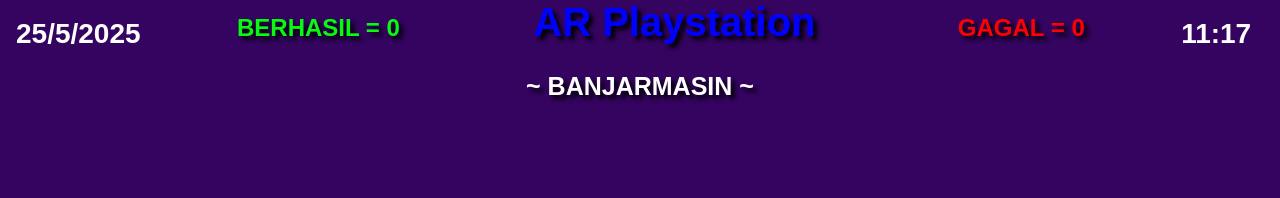
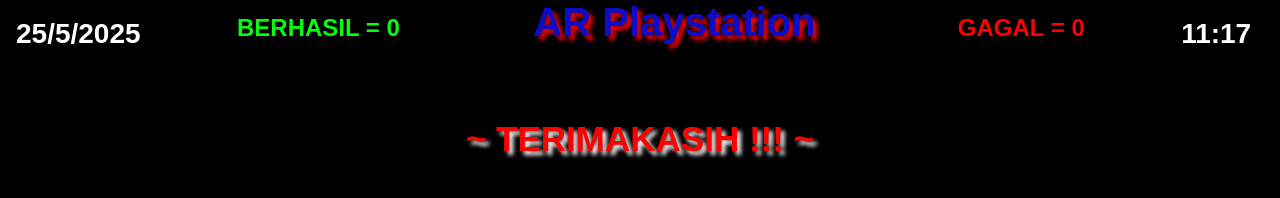
Before and after one commit to ARbjm672/arbjm672.github.io, a plain HTML site: page index.html in a window 1280 px wide. Drawn offline with Linux system fonts and the light colour scheme.

Commit message:
Add files via upload

```diff
--- a/index.html
+++ b/index.html
@@ -39,12 +39,13 @@ document.getElementById("clock").innerHTML = (Hour+":"+Minute);
   setInterval(showdate,0);
 </script>
 </head>
-<body onload="if(localStorage.cached672=='yes')setTimeout(load_goldhen24,50);" style='background-color:340460'>
+<body onload="if(localStorage.cached672=='yes')setTimeout(load_goldhen24,50);" style='background-color:black'>
 <div id=ScrOverlay class=cacheUPDbg><pre id=cacheUPDtxt class=cacheUPD></pre>
 <div id=CacheProgress><div id=CacheBar></div></div></div>
-<span id="clock" ></span><span id="date" ></span><h1 style='font-size:40px;text-align:center;text-shadow: 4px 4px 4px black;color:blue;'><a class="button" style="color: 06fb10;text-shadow: 4px 4px 4px black;font-size:60%; font-weight: bold;">BERHASIL = <span id=passCounter></span></a>&nbsp;&nbsp;&nbsp;&nbsp;&nbsp;&nbsp;&nbsp;&nbsp;&nbsp;&nbsp;&nbsp;&nbsp;AR Playstation&nbsp;&nbsp;&nbsp;&nbsp;&nbsp;<a  class="button2" style="color: red;text-shadow: 4px 4px 4px black;font-size:60%; font-weight: bold;">&nbsp;&nbsp;&nbsp;&nbsp;&nbsp;&nbsp;&nbsp;&nbsp;&nbsp;&nbsp;&nbsp;&nbsp; GAGAL = <span id=failCounter></span> </a>
+<span id="clock" ></span><span id="date" ></span><h1 style='font-size:40px;text-align:center;text-shadow: 4px 4px 4px  red;color:0d0cc6;'><a class="button" style="color: 06fb10;text-shadow: 4px 4px 4px black;font-size:60%; font-weight: bold;">BERHASIL = <span id=passCounter></span></a>&nbsp;&nbsp;&nbsp;&nbsp;&nbsp;&nbsp;&nbsp;&nbsp;&nbsp;&nbsp;&nbsp;&nbsp;AR Playstation&nbsp;&nbsp;&nbsp;&nbsp;&nbsp;<a  class="button2" style="color: red;text-shadow: 4px 4px 4px black;font-size:60%; font-weight: bold;">&nbsp;&nbsp;&nbsp;&nbsp;&nbsp;&nbsp;&nbsp;&nbsp;&nbsp;&nbsp;&nbsp;&nbsp; GAGAL = <span id=failCounter></span> </a>
 <br>
-<h2 id=msgs2 style='font-size:25px;text-align:center;text-shadow: 4px 4px 4px black;color:white;'>~ BANJARMASIN ~</h2>
+<br>
+<h2 id=msgs2 style='font-size:35px;text-align:center;text-shadow: 4px 4px 4px white;color:red;'>~ TERIMAKASIH !!! ~</h2>
 <div style="text-align:center"  id="MyItems">
 <br>
 <br><br>
```
